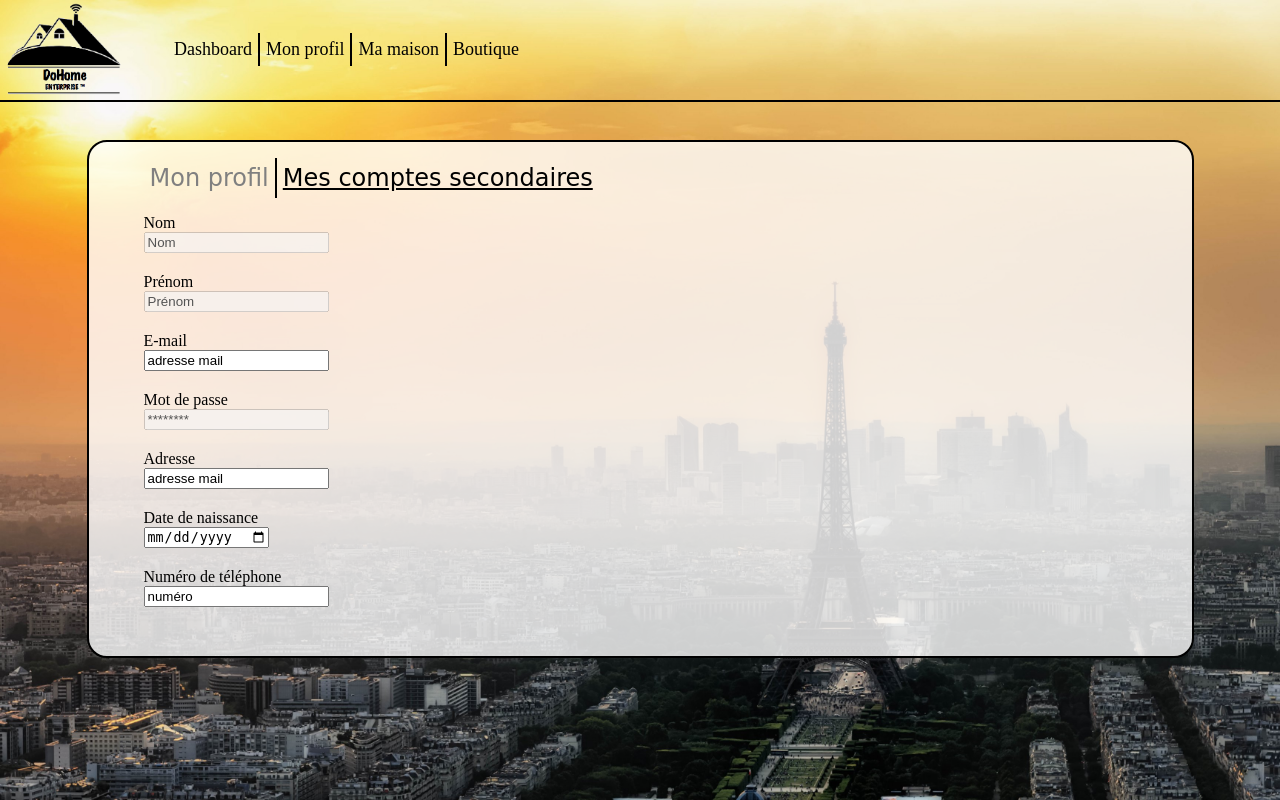
After one commit to Nicolass-B/DoHome, a PHP site: page /html/monProfil.php in a window 1280 px wide. The commit adds this page. Run offline with PHP 8.4, Linux system fonts and the light colour scheme.

Commit message:
optimisation des pages mon profil et comptes secondaire

```diff
--- a/css/compteSec.css
+++ b/css/compteSec.css
@@ -21,6 +21,7 @@ section {
     margin-top: 3%;
     margin-bottom: 3%;
     padding-left: 15px;
+    padding-bottom : 1%;
     width: 85%;
     border: 2px black solid;
     border-radius: 20px;
@@ -40,8 +41,12 @@ ul {
     list-style: none;
 }
 
-li {
+.menu li {
 
+    border-left: 2px solid black;
+    padding: 6px;
+}
+.menusec li {
     border-left: 2px solid black;
     padding: 6px;
 }
@@ -49,6 +54,7 @@ li {
 li:first-child {
     border-left: none;
 }
+
 
 .menu {
     display: flex;
@@ -58,6 +64,18 @@ li:first-child {
     display: flex;
     font-family: "Comic Sans MS";
     font-size: 1.5em;
+}
+.menusec a {
+    color: black;
+}
+a:focus {
+    color : rgba(255,0,0,0.8);
+    text-decoration: no-underline;
+
+}
+#enCours a {
+    text-decoration: none;
+    color:grey;
 }
 
 .imagepp {
@@ -95,3 +113,8 @@ li:first-child {
     margin-left: 80%;
     margin-bottom: 30px;
 }
+
+.formulaire li
+{
+    padding-bottom: 20px;
+}
--- a/html/compteSec.php
+++ b/html/compteSec.php
@@ -3,7 +3,7 @@
 <head>
     <meta charset="UTF-8"/>
     <link rel="stylesheet" href="../css/compteSec.css"/>
-    <title> Profil </title>
+    <title> Mes comptes secondaires </title>
 </head>
 <body>
 
@@ -25,8 +25,8 @@
 
     <ul>
         <div class="menusec">
-            <li>Mon profil</li>
-            <li>Mes comptes secondaires</li>
+            <li><a href="monProfil.php">Mon profil</a></li>
+            <li id="enCours"><a href="compteSec.php">Mes comptes secondaires</a></li>
         </div>
     </ul>
 
--- /dev/null
+++ b/html/monProfil.php
@@ -0,0 +1,55 @@
+<!DOCTYPE html>
+<html>
+<head>
+    <meta charset="UTF-8"/>
+    <link rel="stylesheet" href="../css/compteSec.css"/>
+    <title> Mon profil </title>
+</head>
+<body>
+<header>
+    <img class="imgpetite" src="logo.png" alt="DoHome"/>
+    <nav>
+        <ul>
+            <div class="menu">
+                <li>Dashboard</li>
+                <li>Mon profil</li>
+                <li>Ma maison</li>
+                <li>Boutique</li>
+            </div>
+        </ul>
+    </nav>
+</header>
+
+<section>
+    <ul>
+        <div class="menusec">
+            <li id="enCours"><a href="monProfil.php">Mon profil</a></li>
+            <li><a href="compteSec.php">Mes comptes secondaires</a></li>
+        </div>
+    </ul>
+    <p>
+        <div class = "formulaire">
+        <ul>
+            Nom
+            <li><input type="text" name="pseudo" value="Nom" disabled="disabled" /></li>
+            Prénom
+            <li><input type="text" name="pseudo" value="Prénom" disabled="disabled" /></li>
+            E-mail
+            <li><input type="text" name="pseudo" value="adresse mail"/></li>
+            Mot de passe
+            <li><input type="text" name="pseudo" value="********" disabled="disabled"/></li>
+            Adresse
+            <li><input type="text" name="pseudo" value="adresse mail"/></li>
+            Date de naissance
+            <li><input type="date" /></li>
+            Numéro de téléphone
+            <li><input type="text" name="pseudo" value="numéro"/></li>
+
+
+
+        </ul>
+        </div>
+
+    </p>
+
+</section>
```
Also changed, not shown: css/monProfil.css (added, +50 -0 lines).
